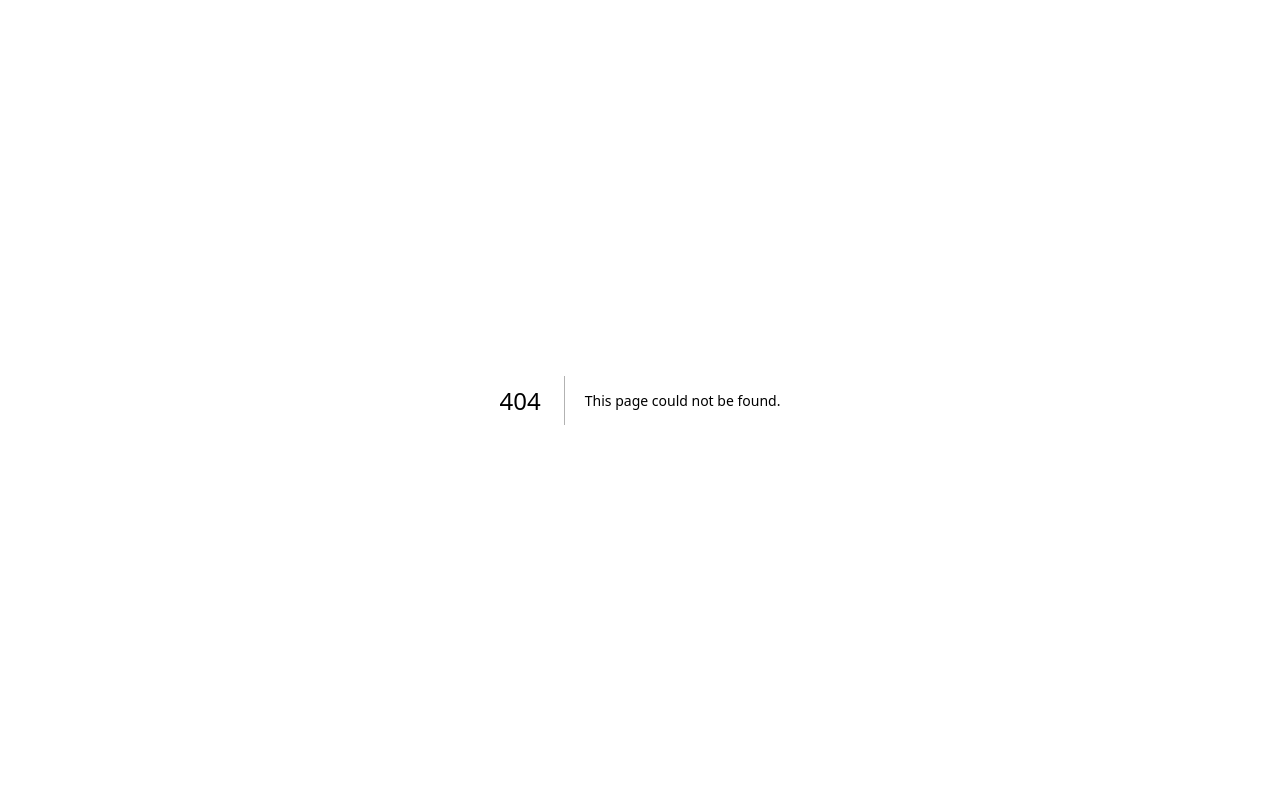
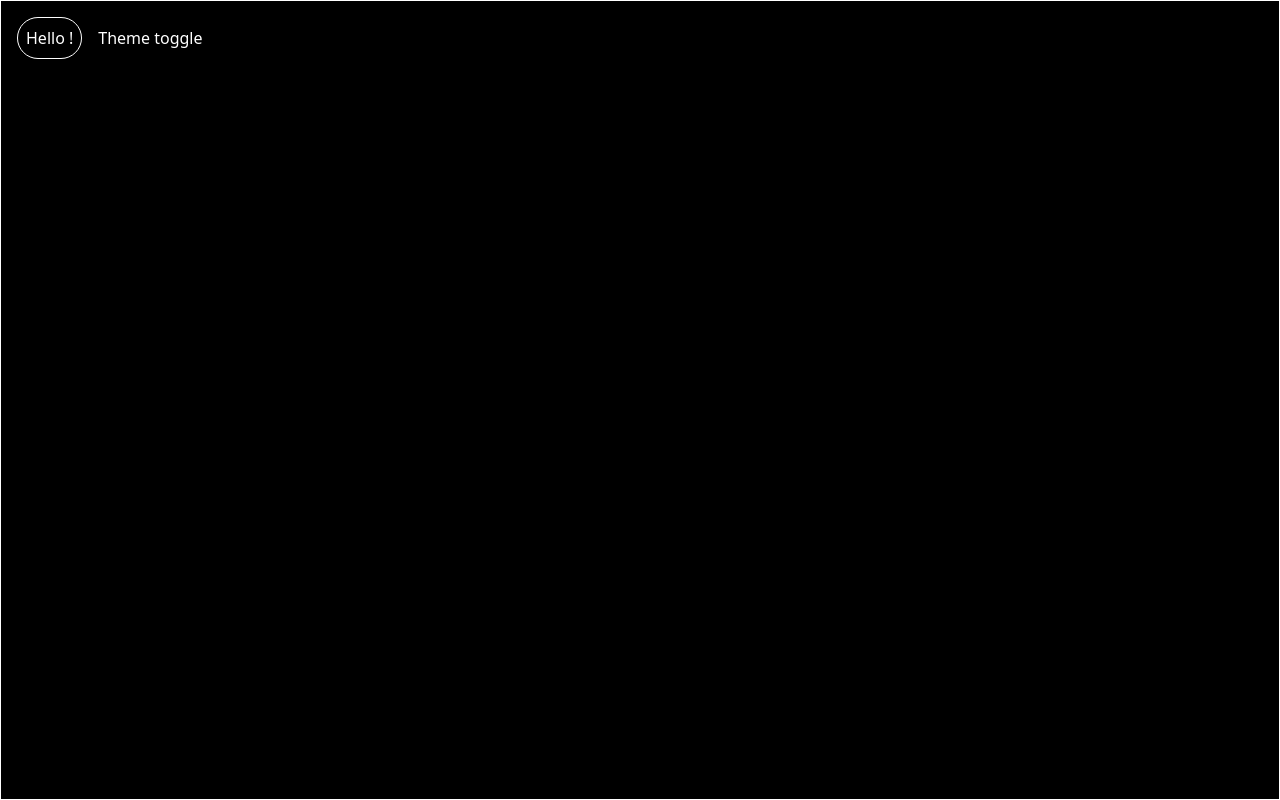
Before and after one commit to lquint/react-nextTraining, a Next.js app in the folder my-app/: page /home in a window 1280 px wide. Before the commit this address had no page. Built offline with nearby package versions, Linux system fonts and the light colour scheme.

Commit message:
integrated themed components

```diff
--- /dev/null
+++ b/my-app/pages/home.jsx
@@ -0,0 +1,18 @@
+import ThemeContext from "@/components/themeContext"
+import ThemedButton from "@/components/themedButton"
+import ThemeToggler from "@/components/themeToggler"
+import { ThemeData } from "@/components/themeContext"
+import { createContext, useCallback, useContext } from "react"
+import ThemedContainer from "@/components/themeContainer"
+
+
+export default function Home(){
+    return(
+        <ThemeContext>
+            <ThemedContainer>
+                <ThemedButton/>
+                <ThemeToggler></ThemeToggler>
+            </ThemedContainer>
+        </ThemeContext>
+    )
+}
```
